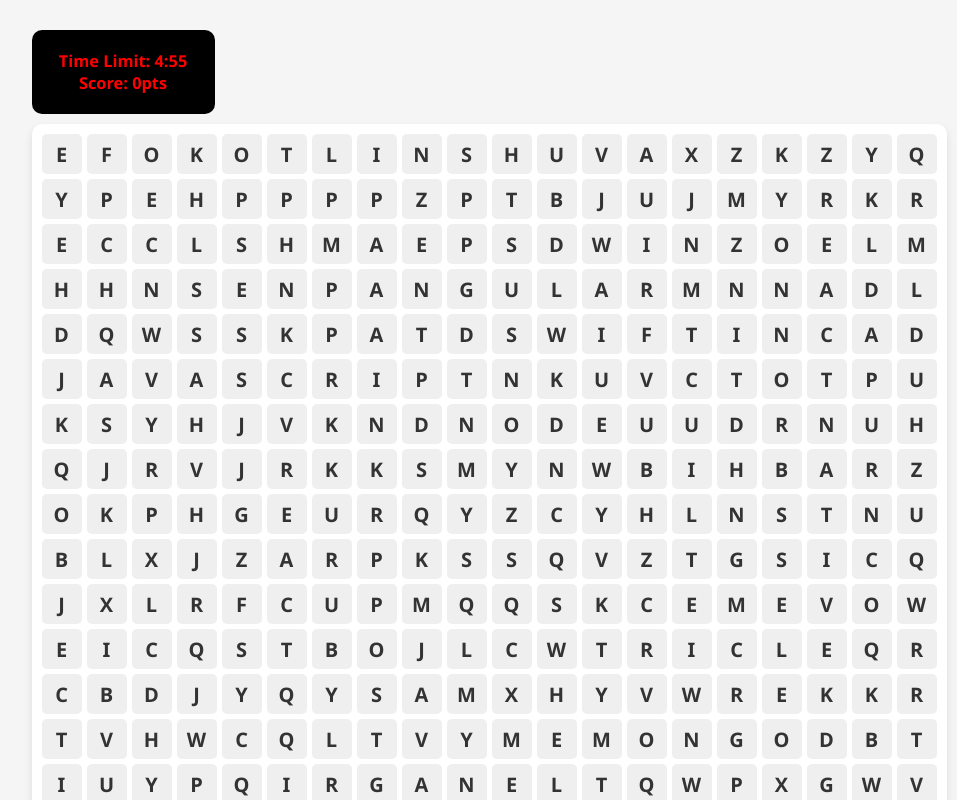
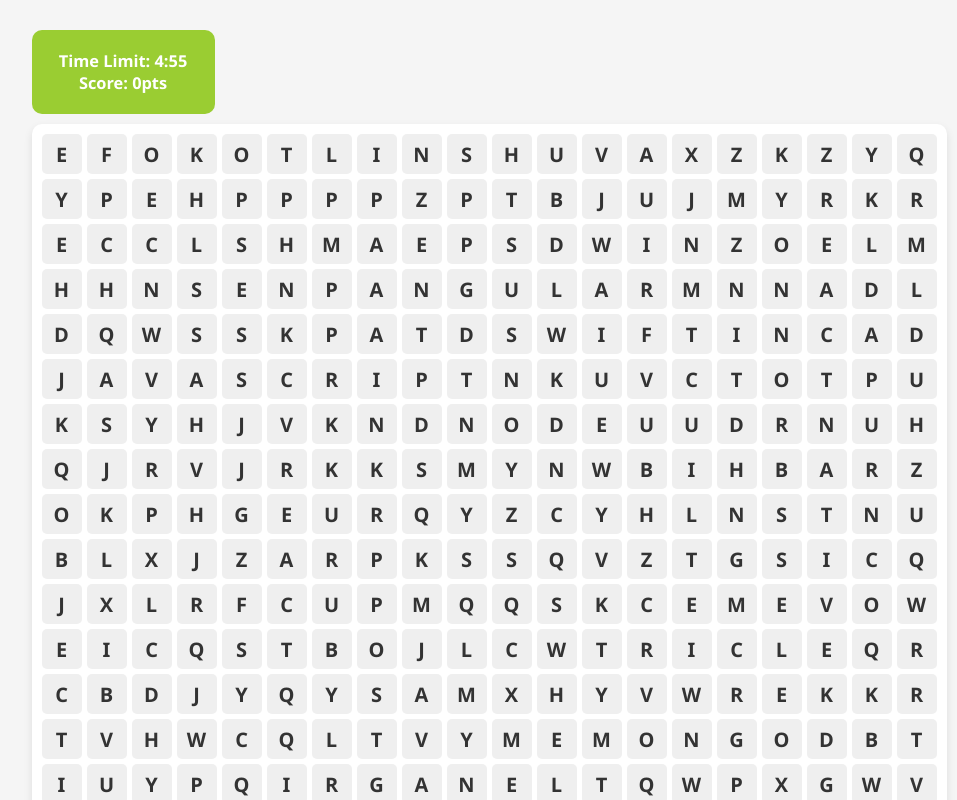
Before and after one commit to deeveraEnchongOfficial/react-wordsearch, a React (Create React App) app: page / in a window 1280 px wide. Shown: the top 800 px of the page, without its empty margins (151-1108 px from the left). Built offline with nearby package versions, Linux system fonts and the light colour scheme.

Commit message:
Scoreboard UI/Logic Done

```diff
--- a/src/WordSearch.css
+++ b/src/WordSearch.css
@@ -43,8 +43,8 @@
 
   .scoreBoard{
     font-family: 'Segoe UI', Tahoma, Geneva, Verdana, sans-serif;
-    background-color: black;
-    color: red;
+    background-color: yellowgreen;
+    color: white;
     width: 20%;
     padding: 20px;
     margin-bottom: 10px;
--- a/src/WordSearch.js
+++ b/src/WordSearch.js
@@ -136,7 +136,7 @@ const WordSearch = () => {
     const selectedWord = selectedCells.map(({ row, col }) => grid[row][col].letter).join('');
     if (wordList.includes(selectedWord)) {
       setCorrectWords([...correctWords, selectedCells]);
-      console.log(correctWords);
+      setScore(score+5);
     } else {
       const newGrid = grid.map(row =>
         row.map(cell => ({ ...cell, selected: false }))
@@ -146,6 +146,7 @@ const WordSearch = () => {
     setSelectedCells([]);
   };
 
+  const [score, setScore] = useState(0);
   const [seconds, setSeconds] = useState(0);
   const [minutes, setMinutes] = useState(5);
 
@@ -164,7 +165,7 @@ useEffect(()=>{
     <>
       <div className='scoreBoard'>
         <h3>Time Limit: {minutes}:{seconds < 10 ? "0"+seconds : seconds}</h3>
-        <h3>Score: 0pts</h3>
+        <h3>Score: {score}pts</h3>
       </div>
       <div className="grid">
         {grid.map((row, rowIndex) => (
```
